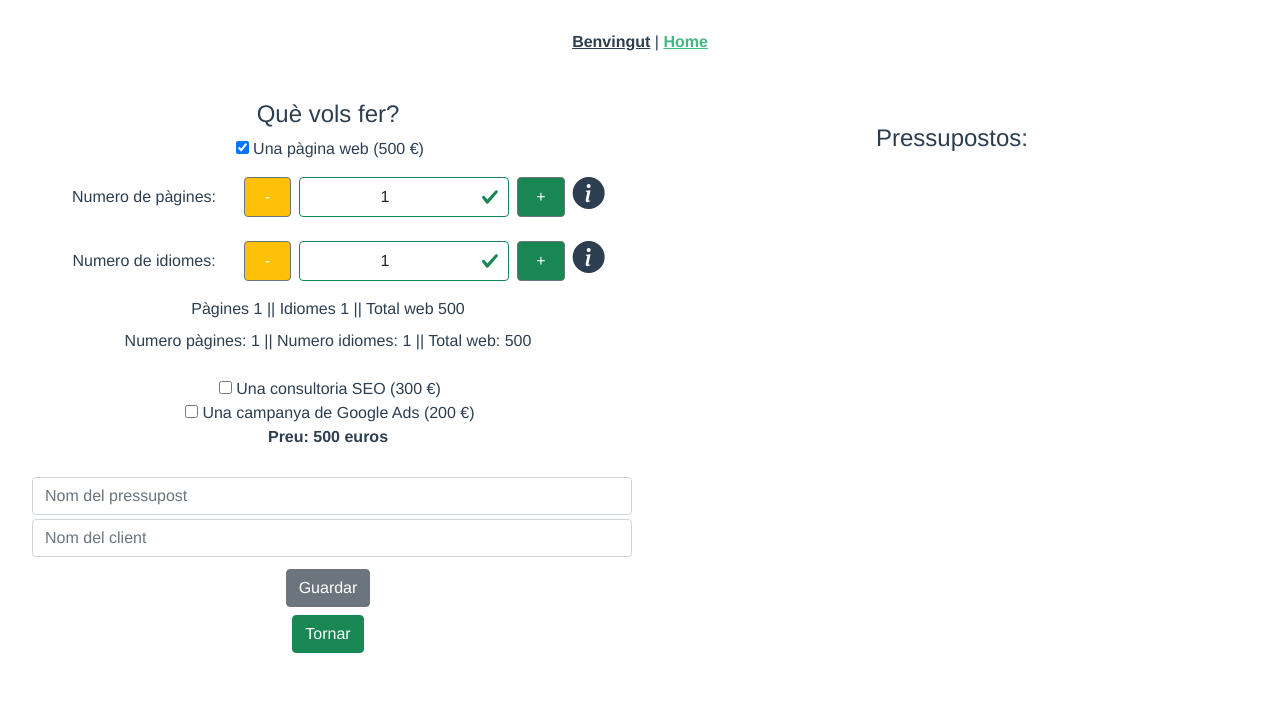
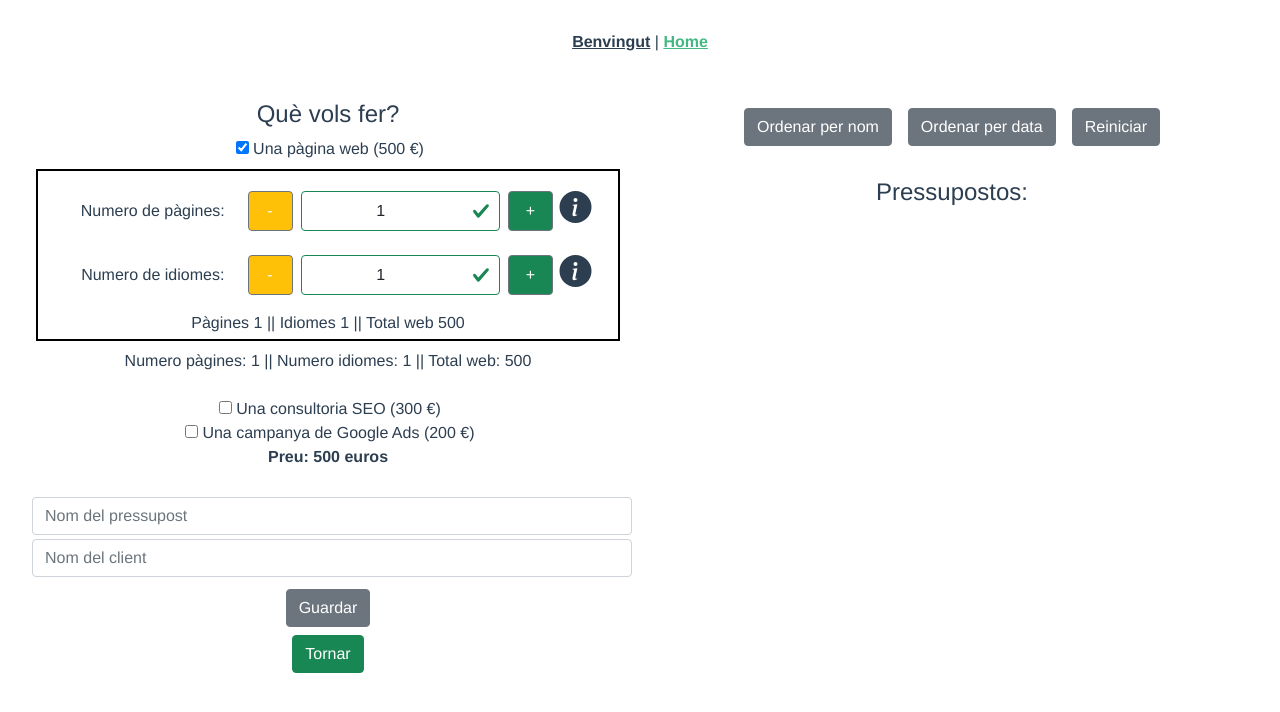
Before and after one commit to npuigdemont/pressupost, a Vue app: page /home in a window 1280 px wide. Both pictures are taken after a click on the checkbox "Una pàgina web (500 €)". Shown: the top 712 px of the page. Built offline with nearby package versions, Linux system fonts and the light colour scheme.

Commit message:
exercici6

```diff
--- a/src/components/Panell.vue
+++ b/src/components/Panell.vue
@@ -1,5 +1,5 @@
 <template>
-    <div class="mb-2">
+    <div class="panell m-2 p-1">
     <div class="row p-2 m-2" >
         <label  class="col text-center align-center m-2" for="pag"> Numero de pàgines: </label>
          <b-button class="col-md-1 bg-warning pill" @click="numPg--">-</b-button>
@@ -83,7 +83,7 @@ export default {
 </script>
 
 <style scoped>
-.mb-2 {
-    border: 2px;
+.panell {
+    border: 2px solid black;
 }
 </style>
--- a/src/views/HomeView.vue
+++ b/src/views/HomeView.vue
@@ -28,6 +28,9 @@
 
 
 <b-col cols="12" md="6">
+  <b-button @click="abc(budget)" class="m-2">Ordenar per nom</b-button>
+  <b-button @click="dia(budget)" class="m-2">Ordenar per data</b-button>
+  <b-button @click="reinicia(budget)" class="m-2">Reiniciar</b-button>
 <PressupostList :pressupost="pressupost" :opcions="opcions" :client="client" :budget="budget"/>
 
 </b-col>
@@ -88,6 +91,18 @@ export default {
       this.opcions=[];
       this.checked= false;
 
+      },
+      abc(budget){
+        //ordenem els pressupostos per nom
+
+         this.budget.sort((a,b)=> a-b);
+
+      },
+      dia(budget){
+        return this.budget.Date.sort();
+      },
+      reinicia(budget){
+        return this.budget;
       }
 
     },
```
